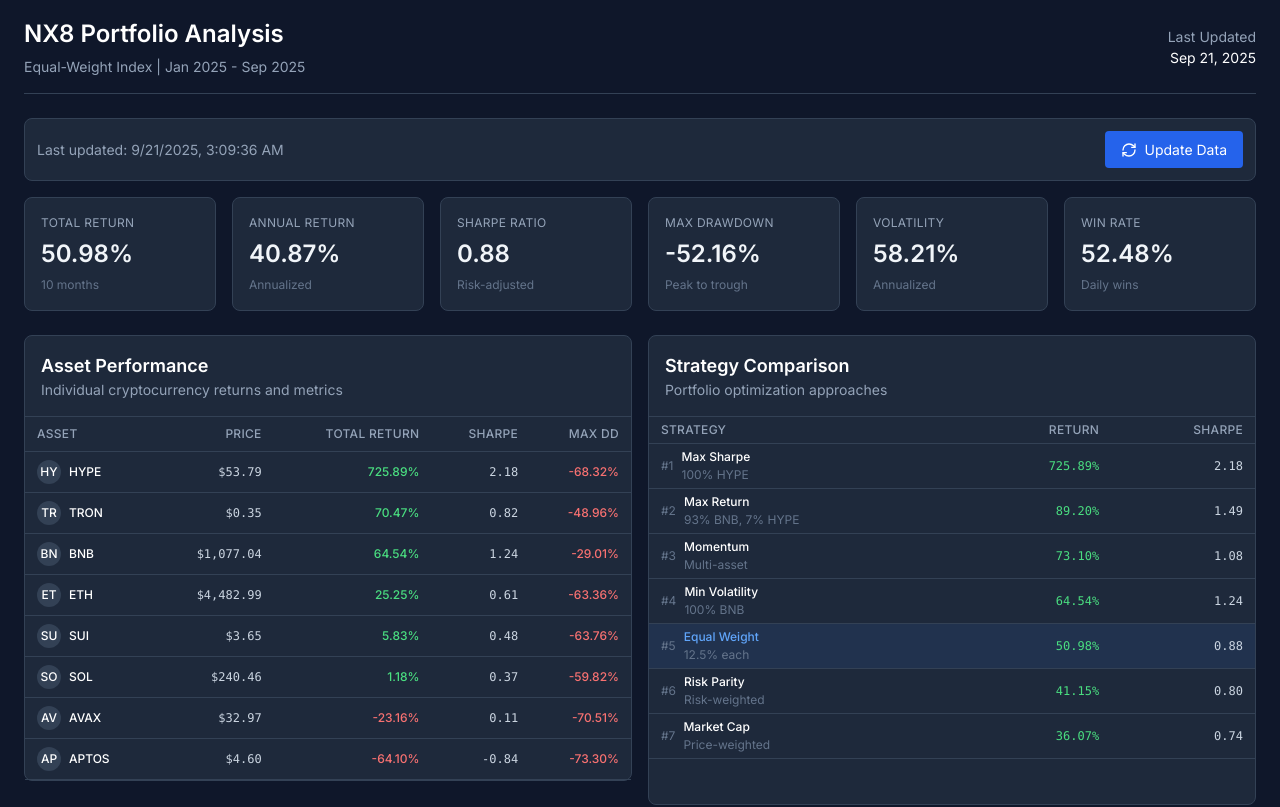
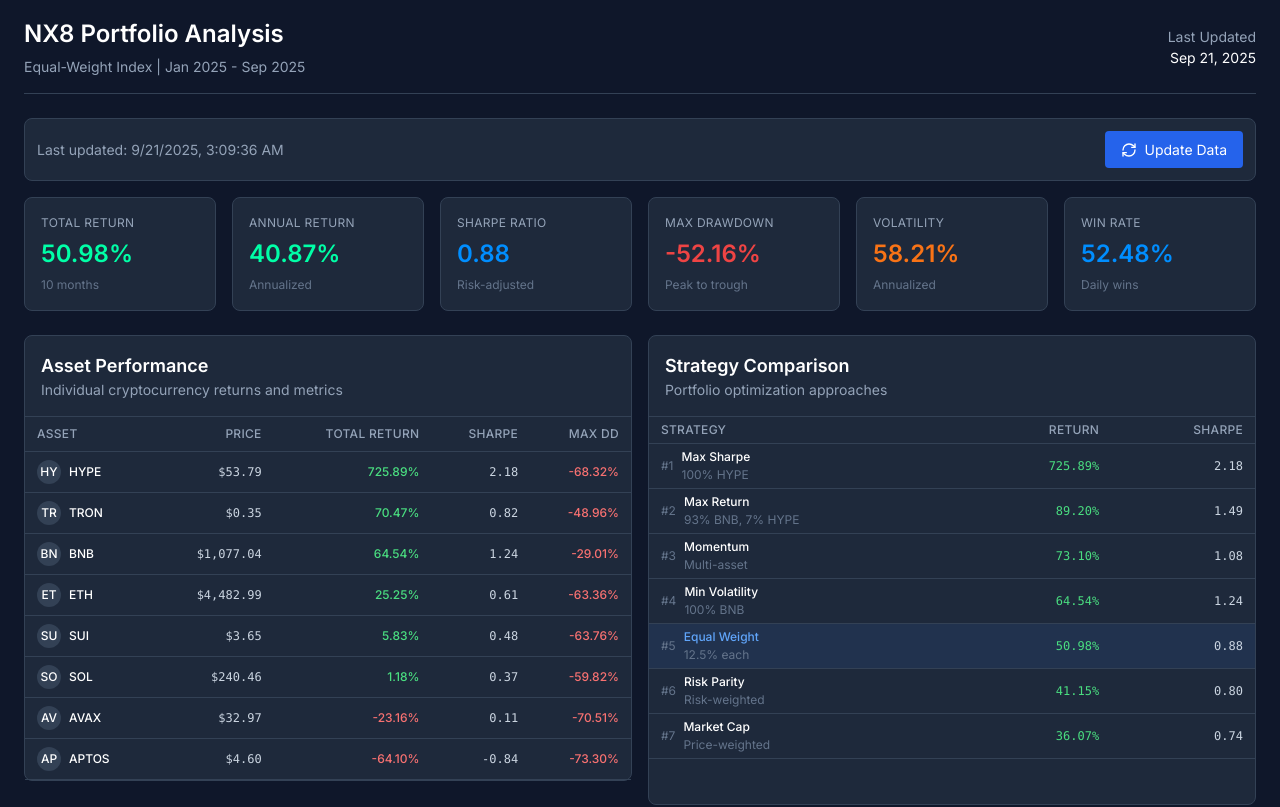
Before and after one commit to frankleshark/crypto-portfolio-analysis, a React (Vite) app: page / in a window 1280 px wide. Shown: the top 807 px of the page. Built offline with nearby package versions, Linux system fonts and the light colour scheme.

Commit message:
Fix Tailwind Colors and Python Dependencies

```diff
--- a/tailwind.config.js
+++ b/tailwind.config.js
@@ -7,6 +7,11 @@
   theme: {
     extend: {
       colors: {
+        // Custom utility colors
+        success: '#00FFA7',
+        primary: '#008EFF',
+        danger: '#EF4444',
+        warning: '#F97316',
         // Extended color palette from image
         yellow: {
           50: '#FFFBEB',
```
